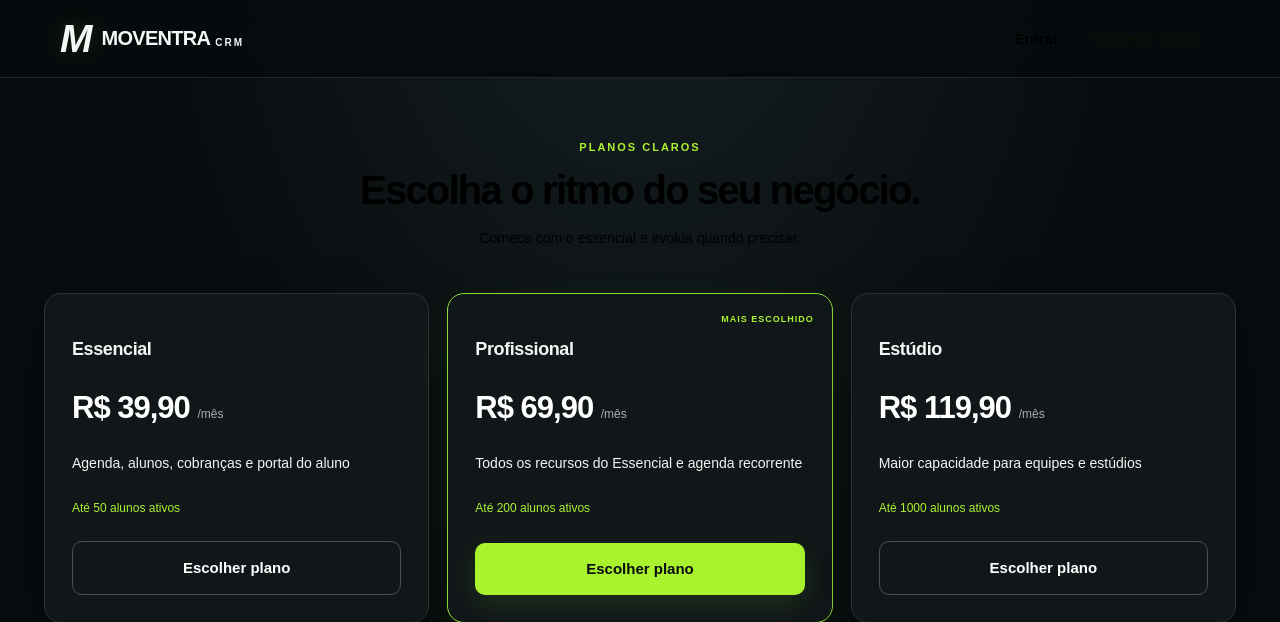
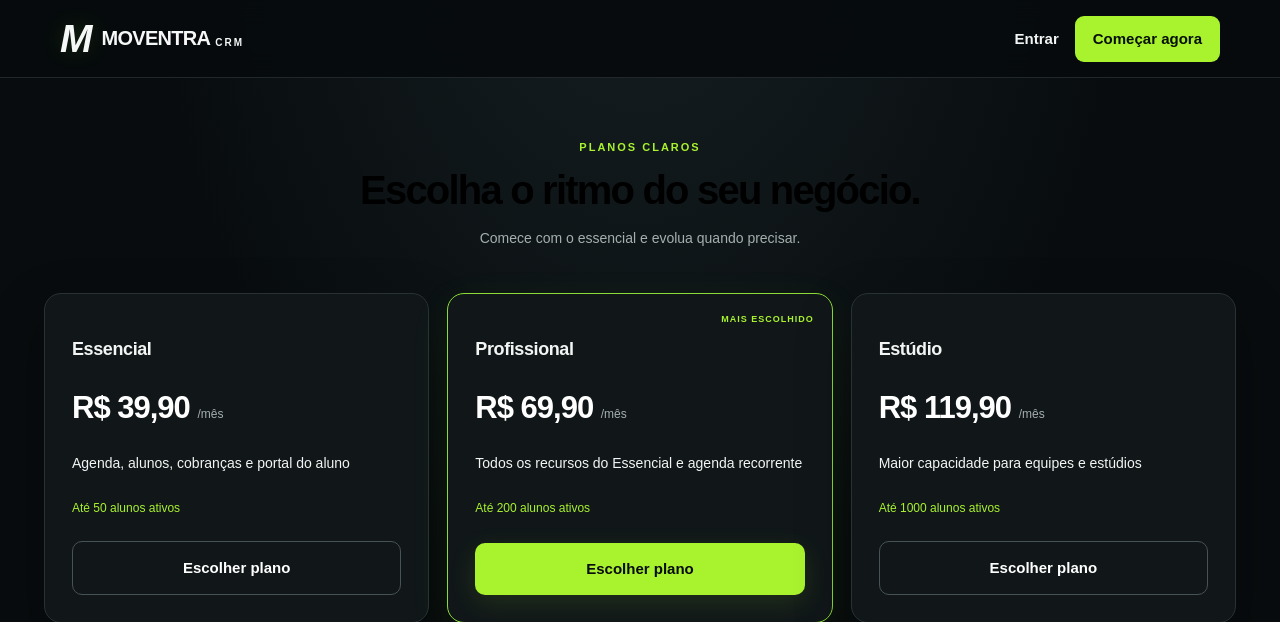
Before and after one commit to Julyanagomes/Moventra, a Flask app: page / in a window 1280 px wide. Shown: the top 622 px of the page. Run offline with Flask 3, Linux system fonts and the light colour scheme.

Commit message:
Update style.css

````diff
--- a/static/style.css
+++ b/static/style.css
@@ -1343,3 +1343,30 @@ code {
     background: #111719 !important;
 }
 ```
+
+```css
+/* AJUSTE FINAL — TÍTULOS E MENU DA PÁGINA DE PLANOS */
+
+.planshead h1,
+.planshead h2 {
+    color: #f2f5f3 !important;
+}
+
+.planshead p {
+    color: #a5b0ae !important;
+}
+
+.navlinks a:not(.navcta),
+.navlinks .linkbtn {
+    color: #f2f5f3 !important;
+}
+
+.navlinks .navcta {
+    color: #071006 !important;
+    background: #a8f22e !important;
+}
+
+.planshead .eyebrow {
+    color: #a8f22e !important;
+}
+```
````
